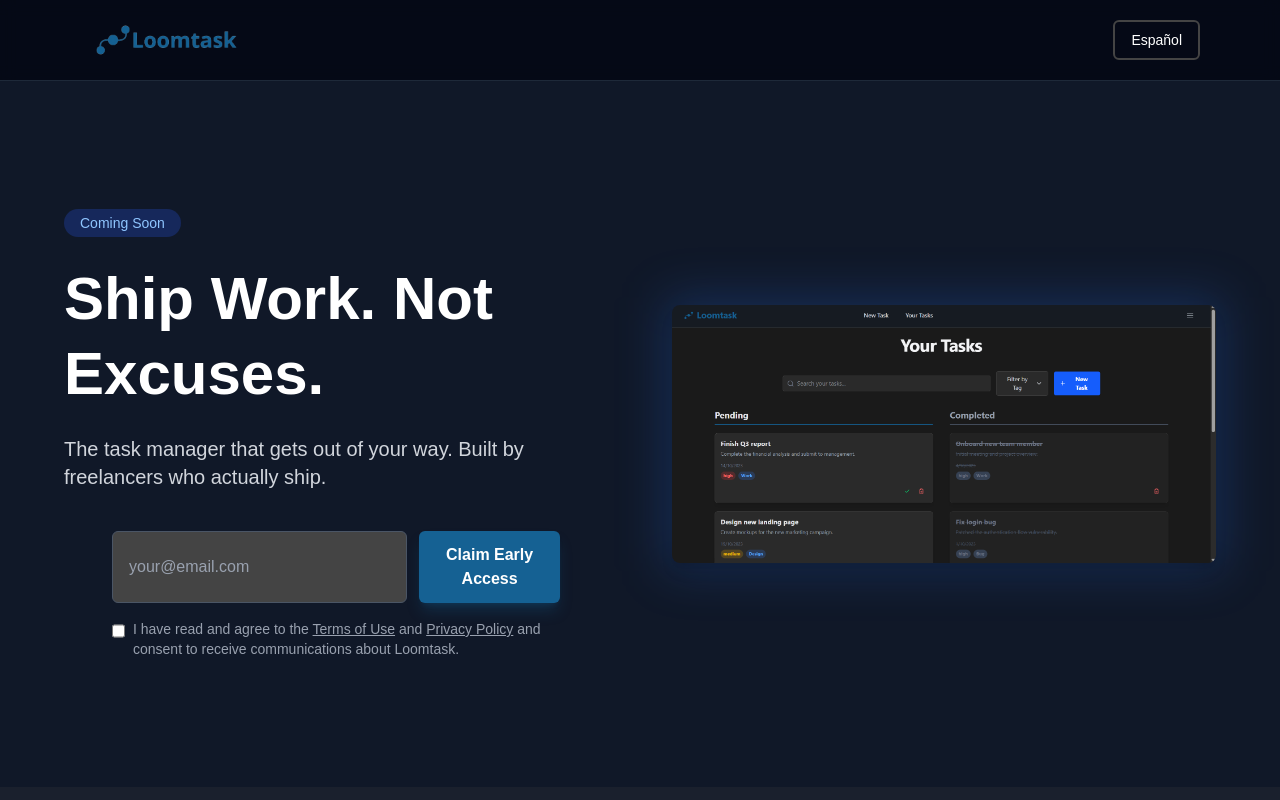
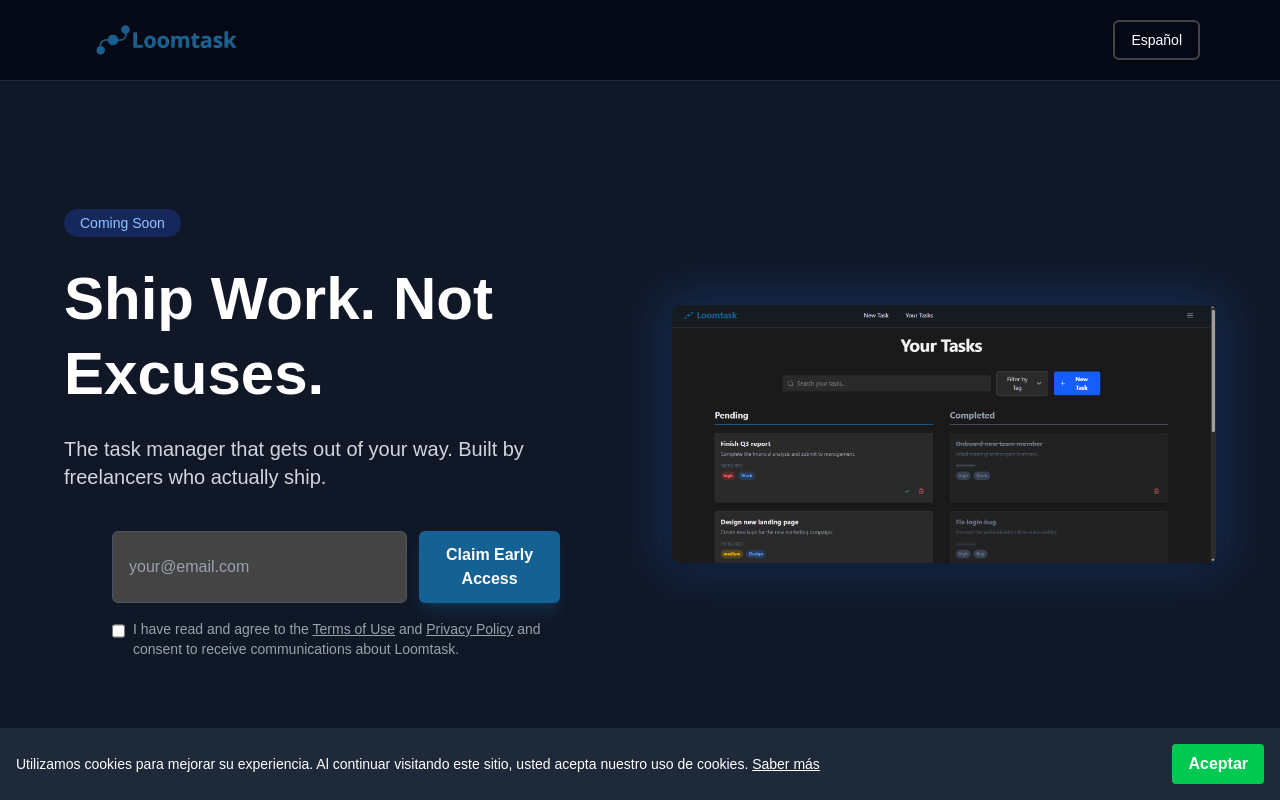
Before and after one commit to joaquinpalladino-afk/landing-page, a Next.js app: page / in a window 1280 px wide. Shown: the top 800 px of the page. Built offline with nearby package versions, Linux system fonts and the light colour scheme.

Commit message:
I have improved the legal and complience

```diff
--- a/src/app/constants.ts
+++ b/src/app/constants.ts
@@ -58,7 +58,11 @@
 ctaSubtitle: 'Join 500+ freelancers who are done with task app circus. Early access = lifetime discount.',
 
 // Footer
-footerText: `© ${new Date().getFullYear()} Loomtask. Built for shippers.`,
+footerText: `© ${new Date().getFullYear()} Loomtask. All rights reserved.`,
+    footerLinks: [
+      { href: '/terms-of-use', label: 'Terms of Use' },
+      { href: '/privacy-policy', label: 'Privacy Policy' },
+    ],
 
 // FAQ
 faqTitle: 'Quick Answers',
@@ -297,7 +301,11 @@
 ctaSubtitle: 'Unite a 500+ freelancers que se cansaron del circo de apps. Acceso anticipado = descuento de por vida.',
 
 // Footer
-footerText: `© ${new Date().getFullYear()} Loomtask. Hecho para los que entregan.`,
+footerText: `© ${new Date().getFullYear()} Loomtask. Todos los derechos reservados.`,
+    footerLinks: [
+      { href: '/terms-of-use', label: 'Términos de Uso' },
+      { href: '/privacy-policy', label: 'Política de Privacidad' },
+    ],
 
 // FAQ
 faqTitle: 'Respuestas Rápidas',
--- a/src/app/page.tsx
+++ b/src/app/page.tsx
@@ -11,6 +11,7 @@
 import ProblemSolution from "@/components/ProblemSolution";
 import Features from "@/components/Features";
 import Founder from "@/components/Founder";
+import CookieBanner from "@/components/CookieBanner";
 
 export default function Home() {
     const [language, setLanguage] = useState<Language>(Language.EN);
@@ -21,6 +22,7 @@
 
   return (
     <div>
+            <CookieBanner />
             <Header language={language} onLanguageChange={handleLanguageChange} />
             <Hero language={language} />
             <ProblemSolution language={language} />
--- /dev/null
+++ b/src/components/CookieBanner.tsx
@@ -0,0 +1,47 @@
+"use client";
+
+import { useState, useEffect } from "react";
+import Link from "next/link";
+
+const CookieBanner = () => {
+  const [showBanner, setShowBanner] = useState(false);
+
+  useEffect(() => {
+    const cookieConsent = localStorage.getItem("cookie_consent");
+    if (cookieConsent === null) {
+      setShowBanner(true);
+    }
+  }, []);
+
+  const handleAccept = () => {
+    localStorage.setItem("cookie_consent", "accepted");
+    setShowBanner(false);
+  };
+
+  if (!showBanner) {
+    return null;
+  }
+
+  return (
+    <div className="fixed bottom-0 left-0 right-0 bg-gray-800 text-white p-4 z-50">
+      <div className="container mx-auto flex flex-col md:flex-row justify-between items-center">
+        <p className="text-sm mb-4 md:mb-0 text-center md:text-left">
+          Utilizamos cookies para mejorar su experiencia. Al continuar visitando este sitio, usted acepta nuestro uso de cookies.{" "}
+          <Link href="/cookies-policy" className="underline">
+            Saber más
+          </Link>
+        </p>
+        <div className="flex gap-4">
+          <button
+            onClick={handleAccept}
+            className="bg-green-500 hover:bg-green-600 text-white font-bold py-2 px-4 rounded"
+          >
+            Aceptar
+          </button>
+        </div>
+      </div>
+    </div>
+  );
+};
+
+export default CookieBanner;
--- a/src/components/Footer.tsx
+++ b/src/components/Footer.tsx
@@ -1,5 +1,6 @@
 "use client"
 import React from 'react';
+import Link from 'next/link';
 import { Language } from '@/app/types';
 import { COPY } from '@/app/constants';
 
@@ -10,6 +11,13 @@
     <footer className="py-8 px-6 border-t border-gray-800">
       <div className="container mx-auto text-center text-gray-500">
         <p>{copy.footerText}</p>
+        <div className="flex justify-center gap-4 mt-4">
+          {copy.footerLinks.map((link) => (
+            <Link key={link.href} href={link.href} className="hover:text-white">
+              {link.label}
+            </Link>
+          ))}
+        </div>
       </div>
     </footer>
   );
```
